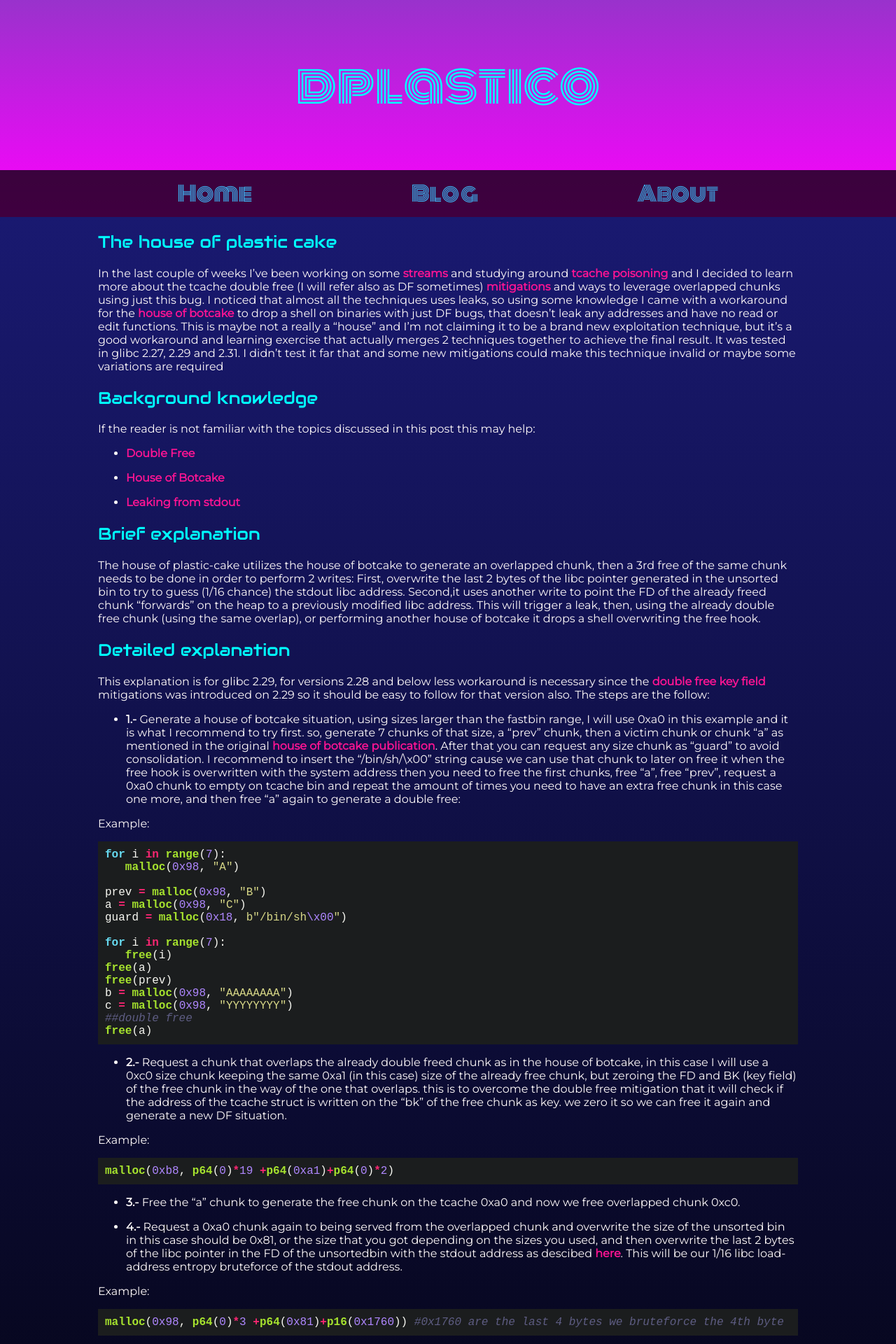
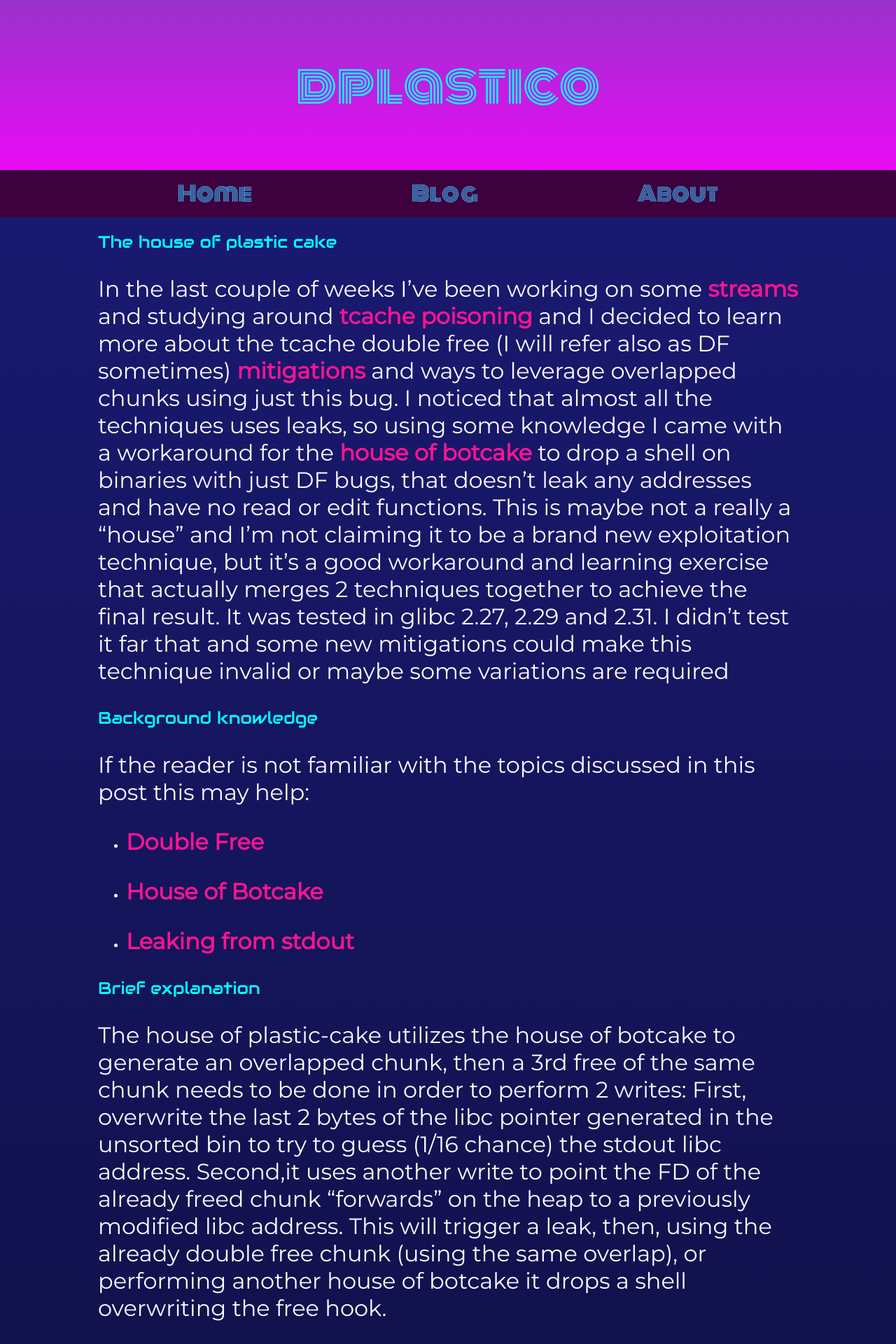
Before and after one commit to dplastico/dplastico.github.io, a Jekyll site: the page built from _posts/2021-10-17-Learning-Double-Restrictions:The-house-of-plastic-cake.md, in a window 1280 px wide. Shown: the top 1920 px of the page at 70% size. Built offline with Jekyll 4.4.1, drawn with Linux system fonts in a browser that asks for light colours; nearby versions of some CDN libraries.

Commit message:
house of plastic v1.8

```diff
--- a/assets/css/style.scss
+++ b/assets/css/style.scss
@@ -127,7 +127,7 @@ h1, h2, h3, h4, h5, h6 {
 }
 
 p, code {
-    font-size: 16px;
+    font-size: 32px;
 }
 
 pre {
@@ -150,7 +150,6 @@ pre.highlight {
 html {
     --scrollbarBG: black;
     --thumbBG: darkslateblue;
-    font-size: 16px;
 }
 body::-webkit-scrollbar {
     width: 11px;
```
